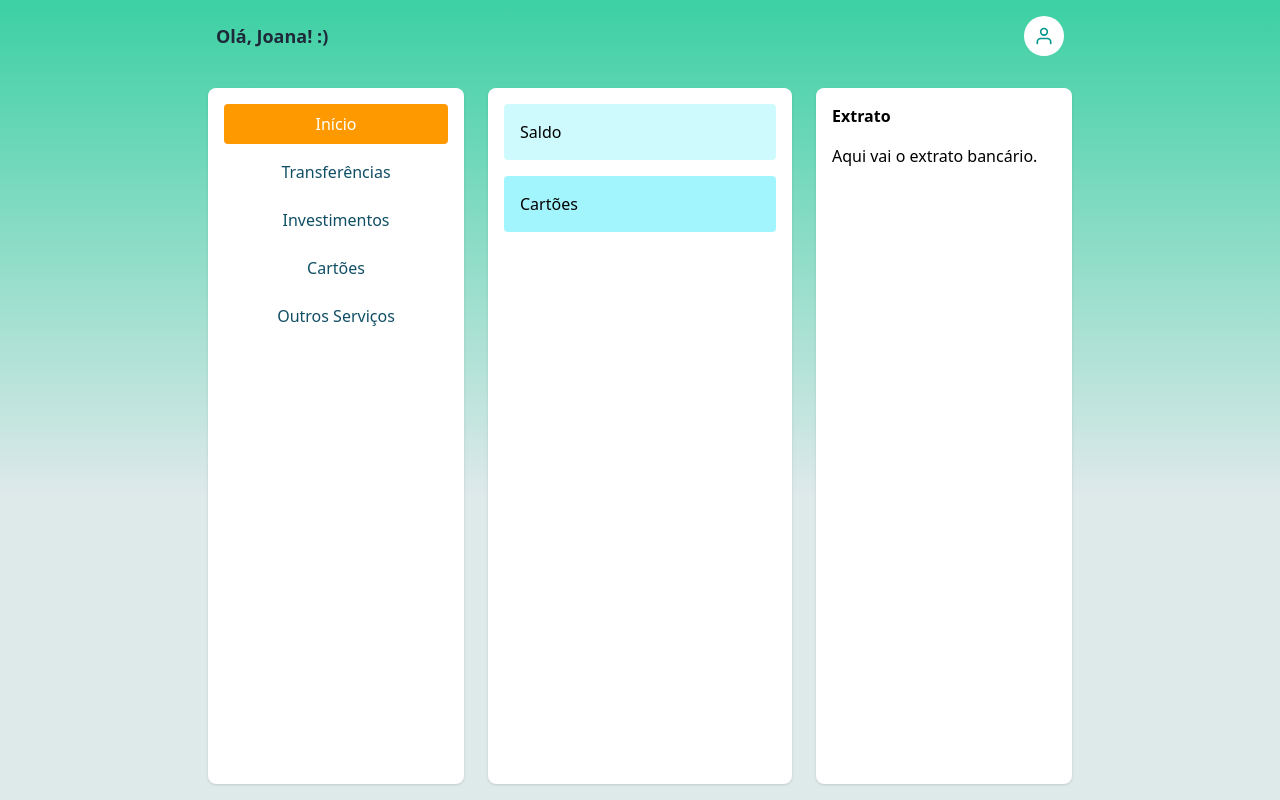
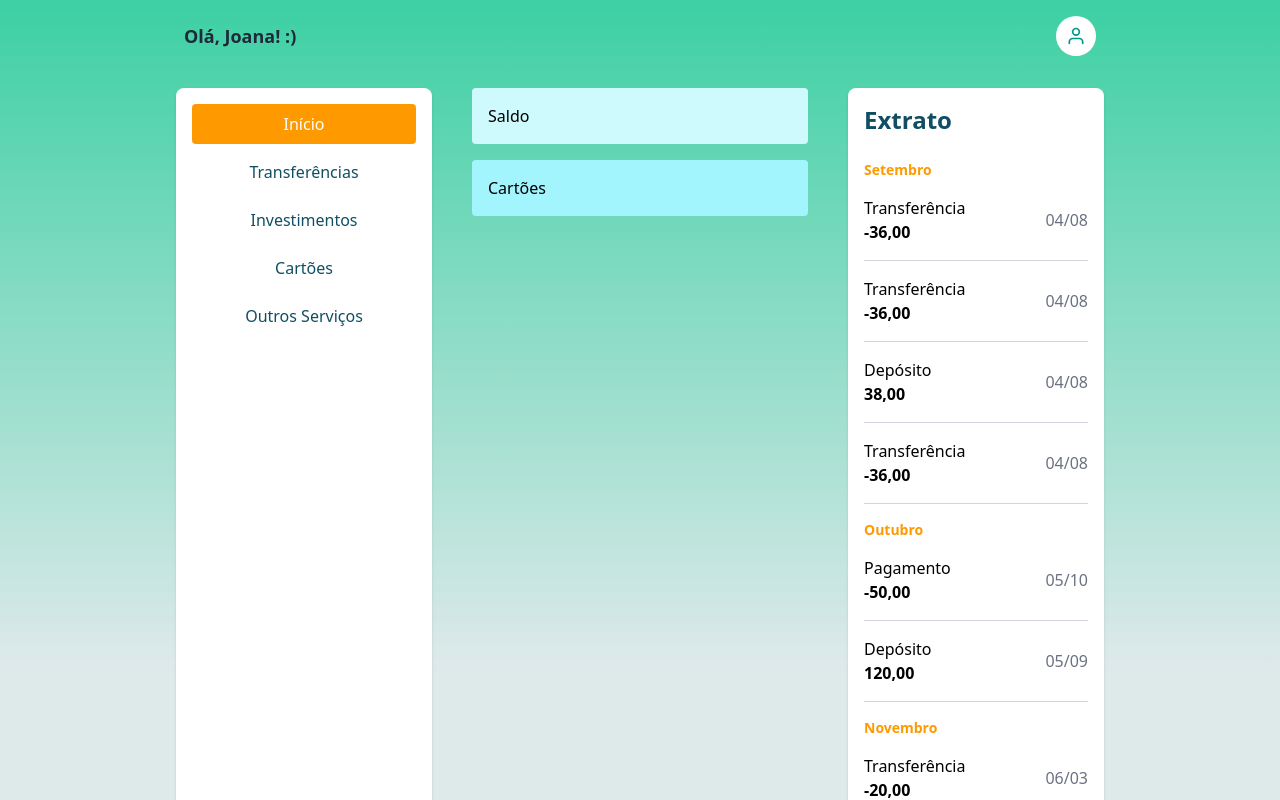
Before and after one commit to AmandaGomesFe/tech-challenge-1, a Next.js app: page /aplicacao in a window 1280 px wide. Shown: the top 800 px of the page. Built offline with nearby package versions, Linux system fonts and the light colour scheme.

Commit message:
Extrato, minha conta e parte da tela de transferencias

```diff
--- a/package.json
+++ b/package.json
@@ -16,7 +16,8 @@
     "next": "15.3.1",
     "react": "^19.0.0",
     "react-dom": "^19.0.0",
-    "react-icons": "^5.5.0"
+    "react-icons": "^5.5.0",
+    "react-number-format": "^5.4.4"
   },
   "devDependencies": {
     "@eslint/eslintrc": "^3",
@@ -24,6 +25,7 @@
     "@types/node": "^20",
     "@types/react": "^19",
     "@types/react-dom": "^19",
+    "@types/react-input-mask": "^3.0.6",
     "eslint": "^9",
     "eslint-config-next": "15.3.1",
     "tailwindcss": "^4",
--- a/src/app/aplicacao/page.tsx
+++ b/src/app/aplicacao/page.tsx
@@ -4,6 +4,8 @@ import { useState } from "react";
 import { FiUser } from "react-icons/fi";
 import { FaCog, FaSignOutAlt } from "react-icons/fa";
 import Configuracao from "../configuracao/page";
+import Extrato from "@/components/Extrato";
+import Transferencia from "../transferencia/page";
 
 export default function App() {
   const [menuSelecionado, setMenuSelecionado] = useState("inicio");
@@ -28,7 +30,7 @@ export default function App() {
           </>
         );
       case "transferencias":
-        return <div className="p-4">Transferências</div>;
+        return <div><Transferencia/></div>;
       case "investimentos":
         return <div className="p-4">Investimentos</div>;
       case "cartoes":
@@ -125,13 +127,10 @@ export default function App() {
         </nav>
 
       {menuSelecionado !== 'configuracao' ? <>
-        <main className="flex-grow bg-white rounded-lg shadow p-4 min-h-[300px]">
+        <main className="flex-grow rounded-lg p-4 pt-0 min-h-[300px]">
           {renderConteudoMeio()}
         </main>
-        <aside className="hidden md:block bg-white w-64 rounded-lg shadow p-4 min-h-[300px]">
-          <h2 className="font-semibold mb-4">Extrato</h2>
-          <p>Aqui vai o extrato bancário.</p>
-        </aside>
+        <Extrato/>
       </>
         : <main className="flex-grow rounded-lg p-4 min-h-[300px]">
           <Configuracao/>
--- a/src/app/layout.tsx
+++ b/src/app/layout.tsx
@@ -15,7 +15,7 @@ export default function RootLayout({
   return (
     <html lang="pt-br">
       <body cz-shortcut-listen="true">
-        <div className="md:px-48">
+        <div className="md:px-40 px-0">
           {children}
         </div>
         <Footer />
--- /dev/null
+++ b/src/app/transferencia/page.tsx
@@ -0,0 +1,160 @@
+import { useState } from "react";
+import Image from "next/image";
+import EditIcon from "@mui/icons-material/Edit";
+import DeleteIcon from "@mui/icons-material/Delete";
+import imagem from "@/resources/Pixels3Colorido.png";
+import { NumericFormat } from "react-number-format";
+
+export default function Transferencia() {
+  const [isEditing, setIsEditing] = useState(false);
+  const [transferType, setTransferType] = useState("");
+  const [date, setDate] = useState("");
+  const [pixKey, setPixKey] = useState("");
+  const [amount, setAmount] = useState("");
+  const [transacoes, setTransacoes] = useState([
+    { mes: "Dezembro", tipo: "PIX", valor: "30,00", data: "07/15" },
+    { mes: "Dezembro", tipo: "Depósito", valor: "200,00", data: "07/12" },
+    { mes: "Setembro", tipo: "Transferência", valor: "36,00", data: "04/08" },
+  ]);
+
+  const handleSubmit = (e: any) => {
+    e.preventDefault();
+    console.log({ transferType, date, pixKey, amount });
+
+    // Reseta o estado após a edição ou criação
+    setIsEditing(false);
+    setTransferType("");
+    setDate("");
+    setPixKey("");
+    setAmount("");
+  };
+
+  const handleEdit = (transacao: any, index: number) => {
+    setTransferType(transacao.tipo);
+    setDate(transacao.data);
+    setPixKey(transacao.tipo === "PIX" ? "Chave do PIX" : "");
+    setAmount(transacao.valor.replace(",", "."));
+    setIsEditing(true);
+
+    // Faz rolar para o formulário
+    document.getElementById("formulario")?.scrollIntoView({ behavior: "smooth" });
+  };
+
+  const handleDelete = (index: number) => {
+    setTransacoes((prev) => prev.filter((_, i) => i !== index));
+  };
+
+  const transacoesPorMes = transacoes.reduce((acc: any, transacao: any) => {
+    acc[transacao.mes] = acc[transacao.mes] || [];
+    acc[transacao.mes].push(transacao);
+    return acc;
+  }, {});
+
+  return (
+    <div>
+      {/* Formulário */}
+      <div className="relative bg-white rounded-lg flex flex-col justify-between p-4 pt-0 overflow-hidden mb-6">
+        <h1 id="formulario" className="text-2xl z-10 text-cyan-900 font-bold mb-6 m-6">
+          {isEditing ? "Editar Transferência" : "Nova Transferência"}
+        </h1>
+        <div className="relative z-10 text-black">
+          <form onSubmit={handleSubmit} className="max-w-md ml-0 p-6">
+            <div className="mb-4">
+              <label htmlFor="transferType" className="block text-gray-700 font-medium mb-2">Tipo de Transferência</label>
+              <select
+                id="transferType"
+                value={transferType}
+                onChange={(e) => setTransferType(e.target.value)}
+                className="w-full border border-gray-300 rounded px-3 py-2 focus:outline-none focus:ring focus:border-blue-500"
+              >
+                <option value="">Selecione o tipo</option>
+                <option value="PIX">PIX</option>
+                <option value="Depósito">Depósito</option>
+                <option value="Transferência">Transferência</option>
+              </select>
+            </div>
+            <div className="mb-4">
+              <label htmlFor="date" className="block text-gray-700 font-medium mb-2">Data</label>
+              <input
+                type="date"
+                id="date"
+                value={date}
+                onChange={(e) => setDate(e.target.value)}
+                className="w-full border border-gray-300 rounded px-3 py-2 focus:outline-none focus:ring focus:border-blue-500"
+              />
+            </div>
+            {transferType === "PIX" && (
+              <div className="mb-4">
+                <label htmlFor="pixKey" className="block text-gray-700 font-medium mb-2">Chave PIX</label>
+                <input
+                  type="text"
+                  id="pixKey"
+                  value={pixKey}
+                  onChange={(e) => setPixKey(e.target.value)}
+                  className="w-full border border-gray-300 rounded px-3 py-2 focus:outline-none focus:ring focus:border-blue-500"
+                />
+              </div>
+            )}
+            <div className="mb-4">
+              <label htmlFor="amount" className="block text-gray-700 font-medium mb-2">Valor</label>
+              <NumericFormat
+                value={amount}
+                onValueChange={(values: any) => setAmount(values.floatValue)}
+                thousandSeparator="."
+                decimalSeparator=","
+                prefix="R$ "
+                decimalScale={2}
+                fixedDecimalScale={true}
+                allowNegative={false}
+                className="w-full border border-gray-300 rounded px-3 py-2 focus:outline-none focus:ring focus:border-blue-500"
+              />
+            </div>
+            <button type="submit" className="w-full bg-cyan-900 text-white font-bold py-2 rounded hover:bg-blue-600 transition">
+              {isEditing ? "Salvar Edição" : "Efetuar Transação"}
+            </button>
+          </form>
+        </div>
+        <div className="w-54 h-54 absolute top-0 right-0 hidden md:block">
+          <Image src={imagem} alt="Imagem" className="w-full h-full object-contain" />
+        </div>
+      </div>
+
+      {/* Lista de Transferências */}
+      <div className="relative bg-white rounded-lg flex flex-col justify-between p-4 pt-0 overflow-hidden">
+        <h1 className="text-2xl z-10 text-cyan-900 font-bold mb-6 m-6">Transferências Agendadas</h1>
+        <div className="relative z-10 text-black m-6">
+          {Object.keys(transacoesPorMes).map((mes) => (
+            <div key={mes}>
+              <span className="block text-amber-500 text-sm font-bold mb-4">{mes}</span>
+              {transacoesPorMes[mes].map((transacao: any, index: number) => (
+                <div key={index} className="border-b border-gray-300 pb-4 mb-4">
+                  <div className="flex flex-col md:flex-row justify-between items-center">
+                    <div className="flex flex-col">
+                      <span className="block">Tipo: {transacao.tipo}</span>
+                      <span className="block">Valor: R$ {transacao.valor}</span>
+                      <span className="font-bold">Data: {transacao.data}</span>
+                    </div>
+                    <div className="flex flex-row space-x-4 mt-4 md:m-0">
+                      <button
+                        className="w-12 h-12 cursor-pointer bg-amber-500 rounded-full flex items-center justify-center hover:bg-teal-800 transition duration-300"
+                        onClick={() => handleEdit(transacao, index)}
+                      >
+                        <EditIcon className="text-white" />
+                      </button>
+                      <button
+                        className="w-12 h-12 cursor-pointer bg-amber-500 rounded-full flex items-center justify-center hover:bg-red-600 transition duration-300"
+                        onClick={() => handleDelete(index)}
+                      >
+                        <DeleteIcon className="text-white" />
+                      </button>
+                    </div>
+                  </div>
+                </div>
+              ))}
+            </div>
+          ))}
+        </div>
+      </div>
+    </div>
+  );
+}
--- a/src/components/Card.tsx
+++ b/src/components/Card.tsx
@@ -4,7 +4,7 @@ import pixel4 from '../resources/Pixels3.png';
 
 const Card = ({children, background, titulo}: any) => {
   return (
-    <div className={`relative bg-white bg-cover bg-center rounded-lg flex flex-col justify-between p-4 overflow-hidden`} style={{backgroundColor: background}}>
+    <div className={`relative bg-white bg-cover bg-center rounded-lg flex flex-col justify-between p-4 pt-0 overflow-hidden`} style={{backgroundColor: background}}>
         <h1 className="text-2xl z-10 font-bold mb-6 m-6">{ titulo }</h1>
         <div className="relative z-10 text-black">
             {children}
--- /dev/null
+++ b/src/components/Extrato.tsx
@@ -0,0 +1,49 @@
+
+const Extrato = ({children, background, titulo}: any) => {
+    const transacoes = [
+        { mes: "Setembro", tipo: "Transferência", valor: "-36,00", data: "04/08" },
+        { mes: "Setembro", tipo: "Transferência", valor: "-36,00", data: "04/08" },
+        { mes: "Setembro", tipo: "Depósito", valor: "38,00", data: "04/08" },
+        { mes: "Outubro", tipo: "Pagamento", valor: "-50,00", data: "05/10" },
+        { mes: "Outubro", tipo: "Depósito", valor: "120,00", data: "05/09" },
+        { mes: "Novembro", tipo: "Transferência", valor: "-20,00", data: "06/03" },
+        { mes: "Novembro", tipo: "Depósito", valor: "75,00", data: "06/01" },
+        { mes: "Dezembro", tipo: "Transferência", valor: "-30,00", data: "07/15" },
+        { mes: "Dezembro", tipo: "Depósito", valor: "200,00", data: "07/12" },
+        { mes: "Setembro", tipo: "Transferência", valor: "-36,00", data: "04/08" },
+    ];
+    const transacoesPorMes = transacoes.reduce((acc: any, transacao: any) => {
+        acc[transacao.mes] = acc[transacao.mes] || [];
+        acc[transacao.mes].push(transacao);
+        return acc;
+    }, {});
+
+    return (
+        <aside className="hidden md:block bg-white w-64 rounded-lg shadow p-4 min-h-[300px]">
+          <h2 className="text-2xl text-cyan-900 font-bold mb-6">Extrato</h2>
+          <div>
+            {Object.keys(transacoesPorMes).map((mes) => (
+              <div key={mes}>
+                <span className="block text-amber-500 text-sm font-bold mb-4">{mes}</span>
+                {transacoesPorMes[mes].map((transacao: any, index: any) => (
+                  <div key={index} className="">
+                    <div className="flex justify-between items-center" >
+                      <div className="flex flex-col">
+                        <span className="block">{transacao.tipo}</span>
+                        <span className="font-bold">{transacao.valor}</span>
+                      </div>
+                      <div>
+                        <span className="text-gray-500">{transacao.data}</span>
+                      </div>
+                    </div>
+                    <hr className="w-full border-t border-gray-300 my-4"/>
+                  </div>
+                ))}
+              </div>
+            ))}
+          </div>
+        </aside>
+    )
+}
+
+export default Extrato;
```
Also changed, not shown: src/resources/Pixels3Colorido.png (added), 1 other file (tests, documents, lock files or other folders).
